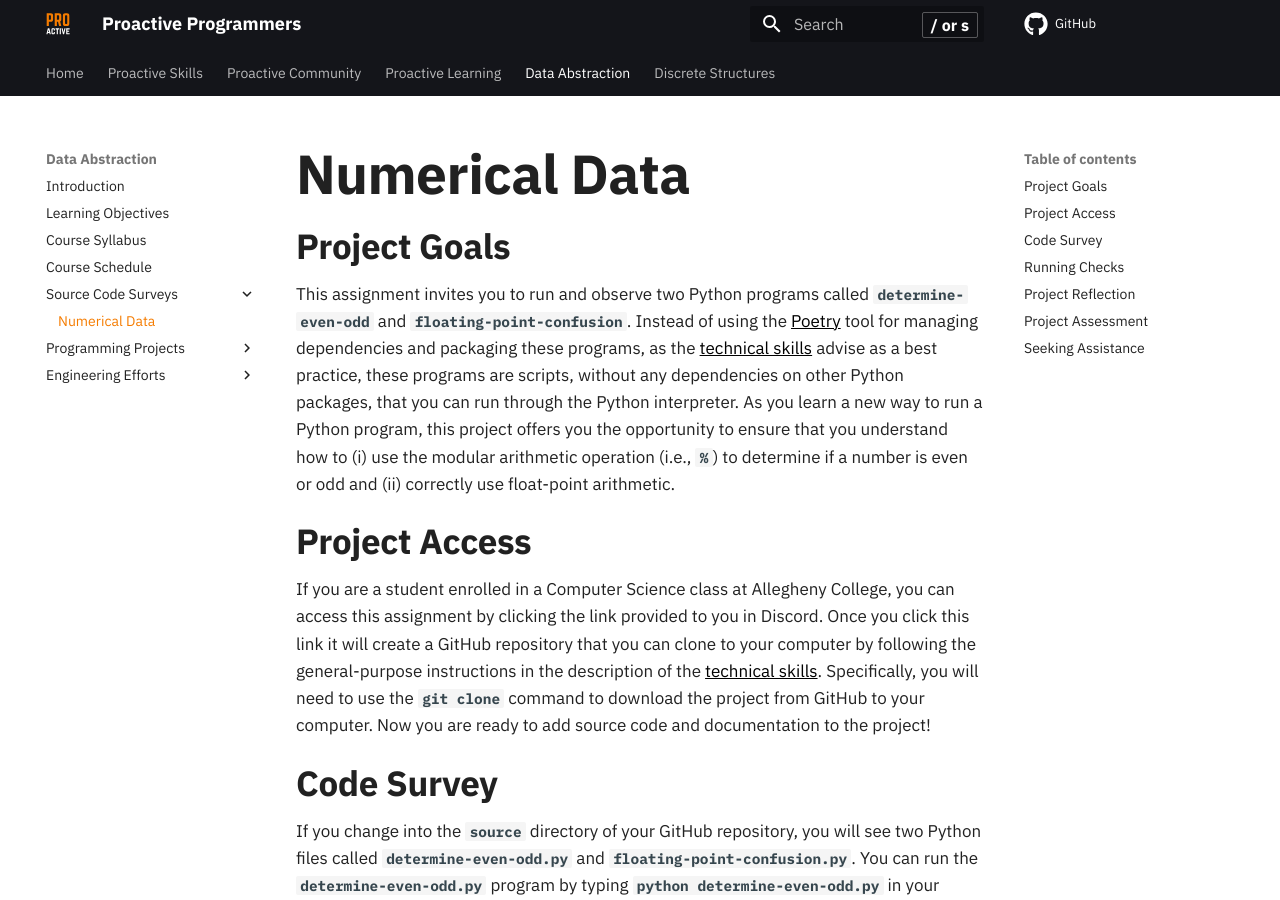
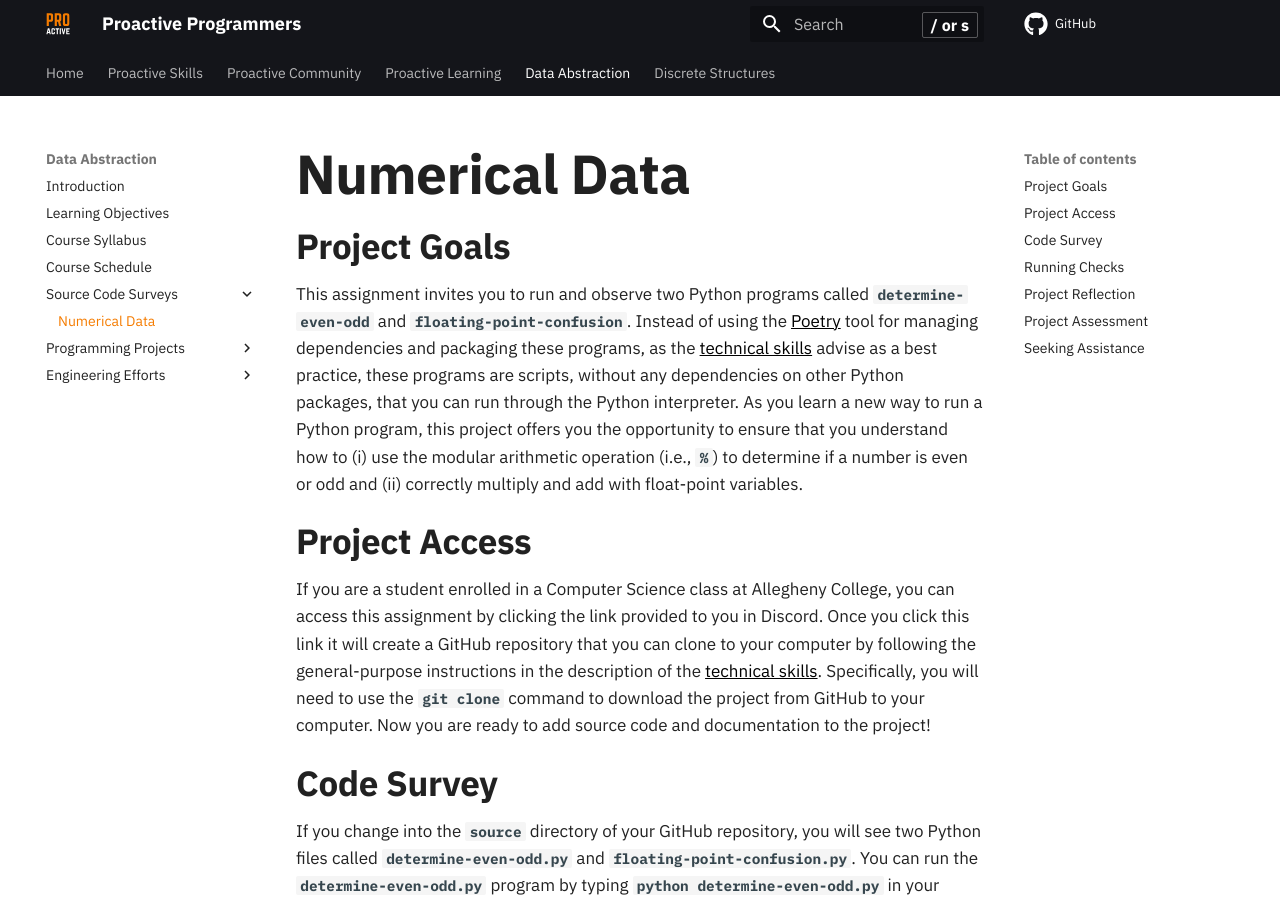
Before and after one commit to ProactiveProgrammers/www.proactiveprogrammers.com, an MkDocs documentation site: the page built from docs/data-abstraction/source-code-surveys/numerical-data.md, in a window 1280 px wide and 900 px high. Built offline with MkDocs 1.6.1 and Material for MkDocs 9.7.7, drawn with Linux system fonts in a browser that asks for light colours; comment, search, counter and statistics services are not loaded.

Commit message:
fix: Improve the Introduction in numerical-data.

```diff
--- a/docs/data-abstraction/source-code-surveys/numerical-data.md
+++ b/docs/data-abstraction/source-code-surveys/numerical-data.md
@@ -11,8 +11,8 @@ practice, these programs are scripts, without any dependencies on other Python
 packages, that you can run through the Python interpreter. As you learn a new
 way to run a Python program, this project offers you the opportunity to ensure
 that you understand how to (i) use the modular arithmetic operation (i.e., `%`)
-to determine if a number is even or odd and (ii) correctly use float-point
-arithmetic.
+to determine if a number is even or odd and (ii) correctly multiply and add
+with float-point variables.
 
 ## Project Access
 
```
